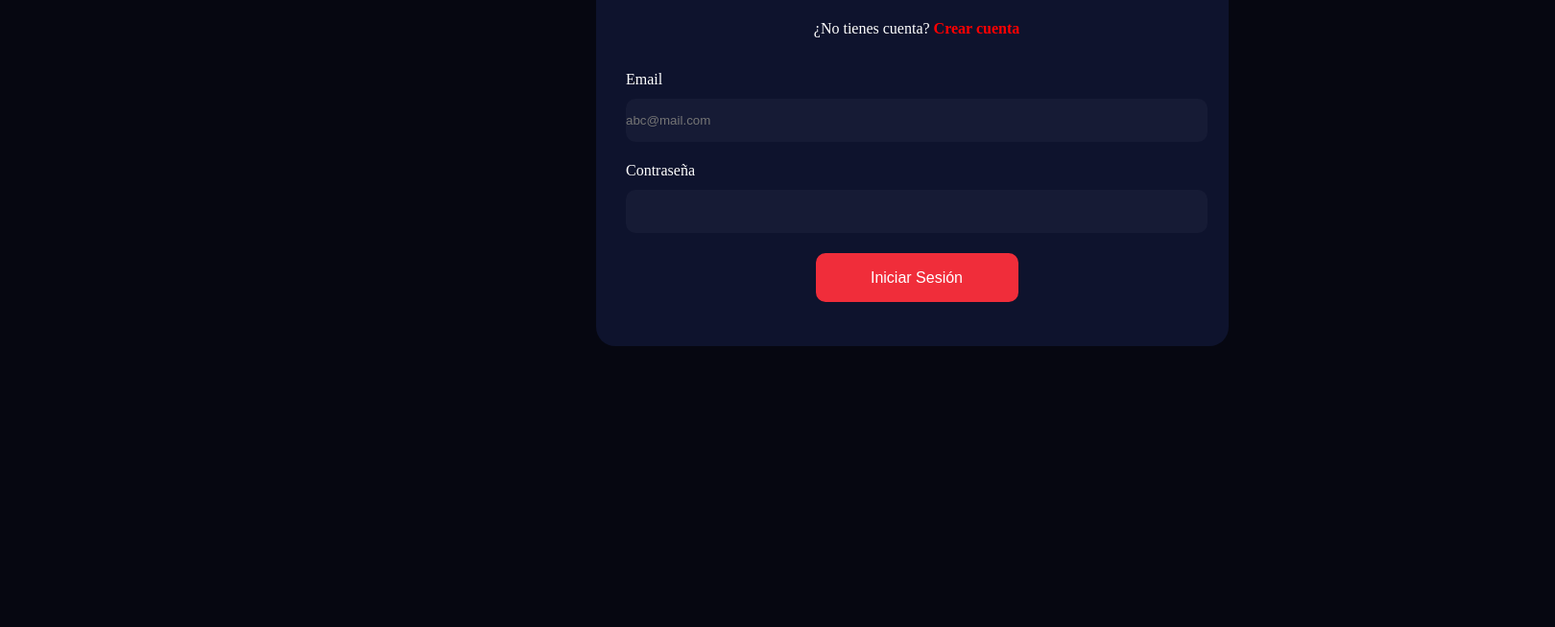
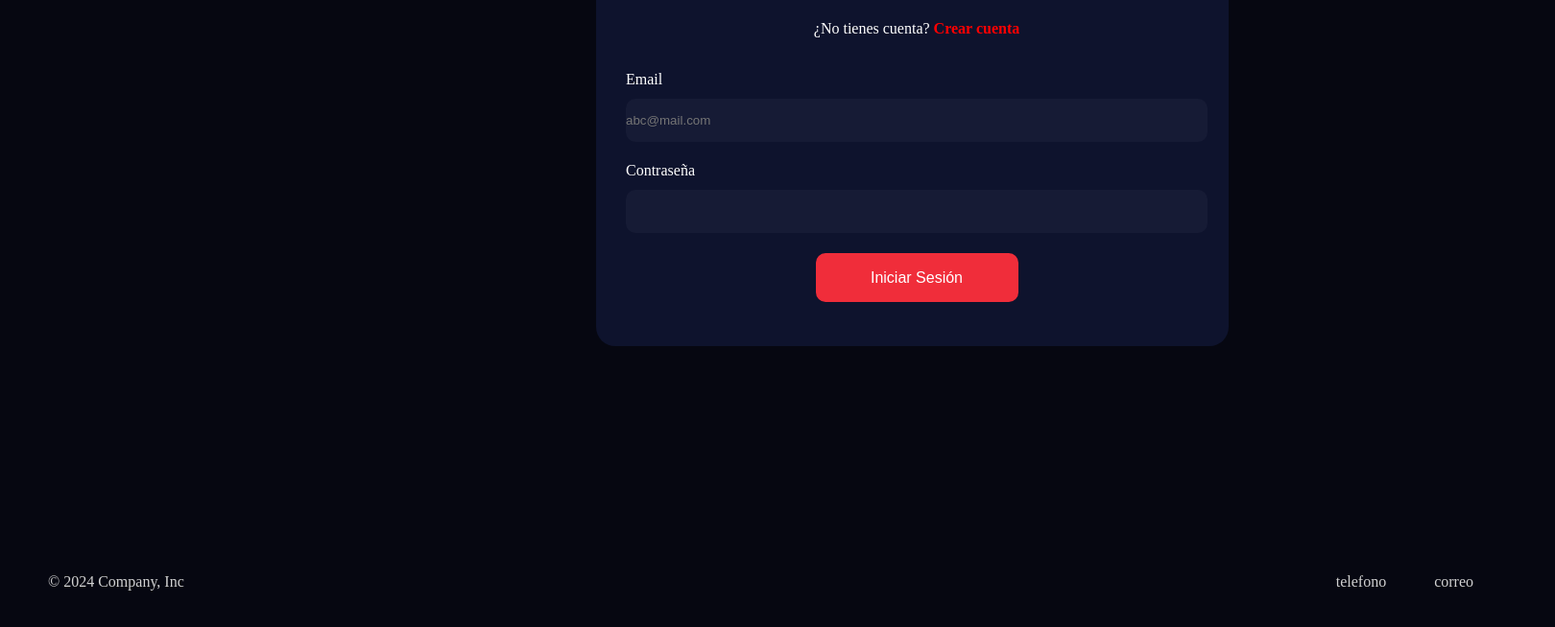
Before and after one commit to Jparra-21/Meca-shop-web-, a plain HTML site: page meca-shop-main/login.html in a window 1280 px wide. Shown: the part 372-1026 px from the top of the page at 96% size, 1620 px wide, since content can reach past the window. Before the commit the page ends 800 px from the top, so only its background shows below. Drawn offline with Linux system fonts and the light colour scheme; a web font is replaced by a local one.

Commit message:
v.5.5
pie de pagina login

```diff
--- a/meca-shop-main/login.html
+++ b/meca-shop-main/login.html
@@ -44,5 +44,8 @@
             >
         </section>
     </main>
+    <footer class="pie">
+        <a class="creditos">© 2024 Company, Inc</a><a class="telefono">telefono</a><a class="correo">correo</a>
+    </footer>
 </body>
 </html>
--- a/meca-shop-main/style.css
+++ b/meca-shop-main/style.css
@@ -276,3 +276,29 @@ body {
     color:#ffffff;
     font-weight: lighter;
 }
+
+.pie {
+    margin-right: 150px;
+    margin-top: 237px;
+    width: 1620px;
+    height: 110px;
+    color:#D1D1D1;
+    font-family: 'Sansation';
+}
+
+.creditos {
+    margin-left: 50px;
+    size: 16px;
+    font-weight: lighter;
+}
+
+.correo {
+    text-align: right;
+    margin-right: 50px;
+}
+
+.telefono {
+    text-align: right;
+    margin-right: 50px;
+    padding-left: 1200px;
+}
```
